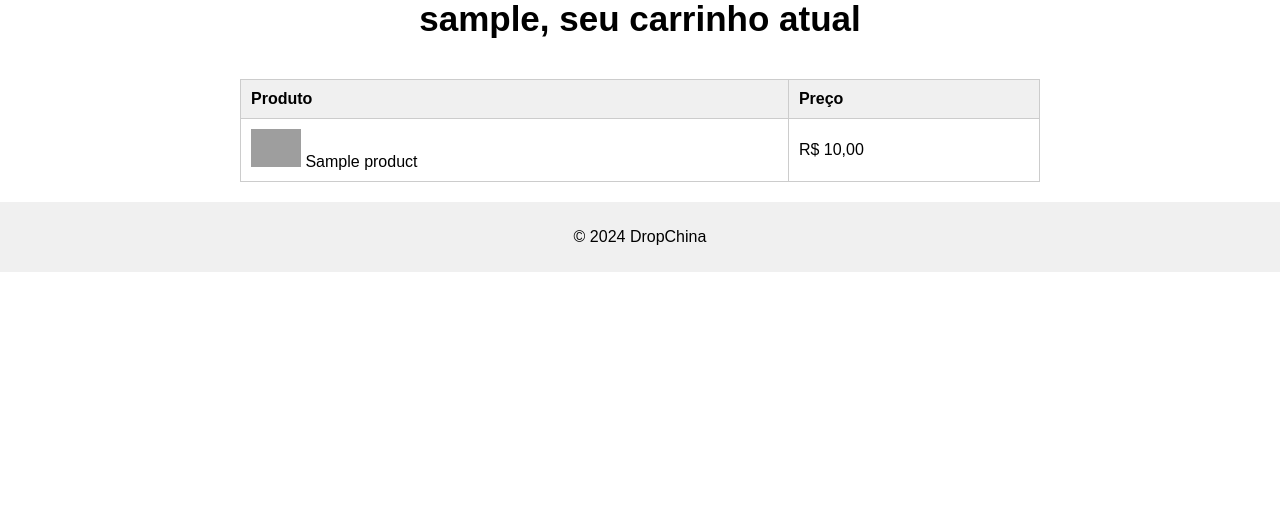
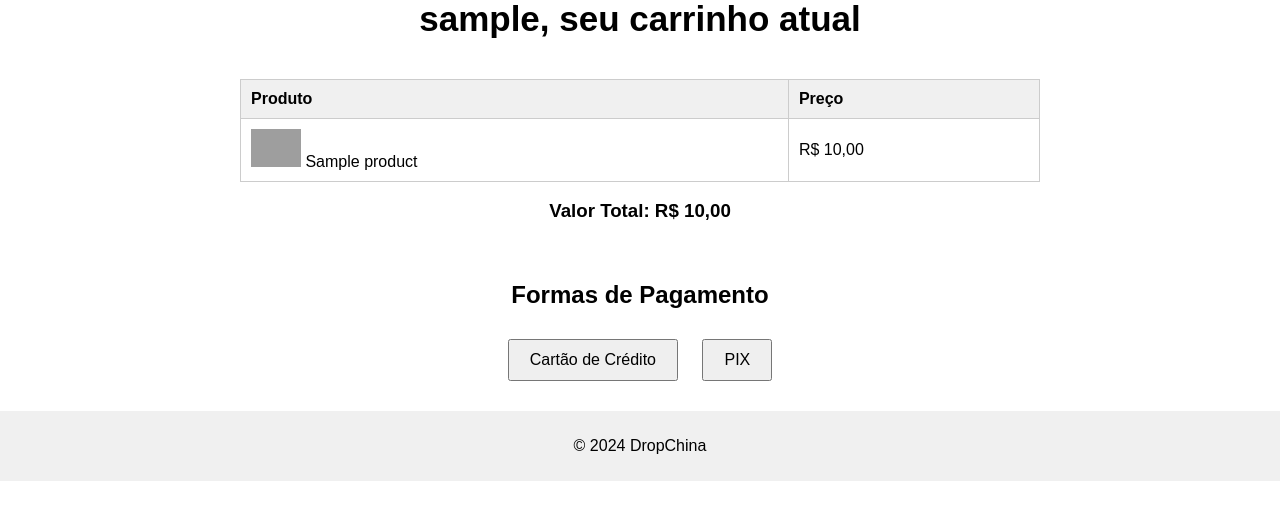
Before and after one commit to accuLucca/AdminProjeto, a PHP site: page /paginas/carrinho.php in a window 1280 px wide. Shown: the part 232-752 px from the top of the page. Run offline with PHP 8.4, Linux system fonts and the light colour scheme; the visitor is signed in with stand-in values (Sample User, id 1); tables that the repository leaves empty or names only in its code hold one stand-in row (values such as "Sample post"); grey boxes are pictures that could not be loaded.

Commit message:
finalizar Compra
isso msm

```diff
--- a/css/paginaCarrinho.css
+++ b/css/paginaCarrinho.css
@@ -36,3 +36,59 @@ table img {
     max-width: 50px;
     height: auto;
 }
+
+/* Estilos para finalizar compra */
+
+.pagamento {
+    text-align: center;
+    margin-top: 20px;
+}
+
+.pagamento button {
+    margin: 10px;
+    padding: 10px 20px;
+    font-size: 16px;
+    cursor: pointer;
+}
+
+#modalPagamento {
+    display: none;
+    position: fixed;
+    z-index: 1;
+    left: 0;
+    top: 0;
+    width: 100%;
+    height: 100%;
+    overflow: auto;
+    background-color: rgba(0,0,0,0.4);
+}
+
+#modalPagamento .modal-content {
+    background-color: #fefefe;
+    margin: 10% auto;
+    padding: 20px;
+    border: 1px solid #888;
+    width: 80%;
+    max-width: 500px;
+    box-shadow: 0 5px 15px rgba(0,0,0,0.3);
+    border-radius: 10px;
+    text-align: center;
+}
+
+#modalPagamento .close {
+    color: #aaa;
+    float: right;
+    font-size: 28px;
+    font-weight: bold;
+}
+
+#modalPagamento .close:hover,
+#modalPagamento .close:focus {
+    color: black;
+    text-decoration: none;
+    cursor: pointer;
+}
+
+#conteudoPagamento {
+    margin-top: 20px;
+}
--- /dev/null
+++ b/js/finalizarCompra.js
@@ -0,0 +1,54 @@
+function finalizarCompra(metodo) {
+    const modal = document.getElementById("modalPagamento");
+    const conteudoPagamento = document.getElementById("conteudoPagamento");
+
+    if (metodo === 'cartao') {
+        conteudoPagamento.innerHTML = `
+            <h2>Pagamento com Cartão de Crédito</h2>
+            <form id="formCartao">
+                <label for="numCartao">Número do Cartão:</label>
+                <input type="text" id="numCartao" name="numCartao" required>
+                <label for="nomeCartao">Nome no Cartão:</label>
+                <input type="text" id="nomeCartao" name="nomeCartao" required>
+                <label for="validadeCartao">Validade:</label>
+                <input type="text" id="validadeCartao" name="validadeCartao" required>
+                <label for="cvvCartao">CVV:</label>
+                <input type="text" id="cvvCartao" name="cvvCartao" required>
+                <button type="submit">Pagar</button>
+            </form>
+        `;
+    } else if (metodo === 'pix') {
+        const qrCodeData = '00020126360014BR.GOV.BCB.PIX0114+5511999999995204000053039865406100.005802BR5925Recebedor Teste6009SAO PAULO62070503***6304B14F'; // QR code de exemplo
+        conteudoPagamento.innerHTML = `
+            <h2>Pagamento com PIX</h2>
+            <img src="https://api.qrserver.com/v1/create-qr-code/?data=${encodeURIComponent(qrCodeData)}&size=200x200" alt="QR Code PIX">
+            <p>Escaneie o código QR acima com seu aplicativo de banco para realizar o pagamento.</p>
+            <button onclick="confirmarPagamento()">Confirmar Pagamento</button>
+        `;
+    }
+
+    modal.style.display = "block";
+    const closeBtn = modal.querySelector(".close");
+    closeBtn.onclick = () => {
+        modal.style.display = "none";
+    };
+    window.onclick = (event) => {
+        if (event.target == modal) {
+            modal.style.display = "none";
+        }
+    };
+}
+
+function confirmarPagamento() {
+    // Simulando a remoção dos itens do carrinho
+    fetch('../php/removerItensCarrinho.php', { method: 'POST' })
+        .then(response => response.json())
+        .then(data => {
+            if (data.success) {
+                alert('Pagamento realizado com sucesso! Itens removidos do carrinho.');
+                window.location.href = 'carrinho.php'; // Redireciona para a página do carrinho
+            } else {
+                alert('Ocorreu um erro ao processar o pagamento.');
+            }
+        });
+}
--- a/paginas/carrinho.php
+++ b/paginas/carrinho.php
@@ -78,6 +78,7 @@ $logged_in = isset($_SESSION['user_id']);
                     $stmt->bind_param("i", $user_id);
                     $stmt->execute();
                     $result = $stmt->get_result();
+                    $total = 0;
                     ?>
                     <h1><?php echo htmlspecialchars($_SESSION['username']); ?>, seu carrinho atual</h1>
 
@@ -98,9 +99,26 @@ $logged_in = isset($_SESSION['user_id']);
                                         </td>
                                         <td>R$ <?php echo number_format($row['product_price'], 2, ',', '.'); ?></td>
                                     </tr>
+                                    <?php $total += $row['product_price']; ?>
                                 <?php endwhile; ?>
                             </tbody>
                         </table>
+                        <h3>Valor Total: R$ <?php echo number_format($total, 2, ',', '.'); ?></h3>
+
+                        <div class="pagamento">
+                            <h2>Formas de Pagamento</h2>
+                            <button id="pagamento-cartao" onclick="finalizarCompra('cartao')">Cartão de Crédito</button>
+                            <button id="pagamento-pix" onclick="finalizarCompra('pix')">PIX</button>
+                        </div>
+
+                        <!-- Modal para pagamento -->
+                        <div id="modalPagamento" class="modal">
+                            <div class="modal-content">
+                                <span class="close">&times;</span>
+                                <div id="conteudoPagamento"></div>
+                            </div>
+                        </div>
+
                     <?php else: ?>
                         <p>Seu carrinho está vazio.</p>
                     <?php endif; ?>
@@ -118,5 +136,6 @@ $logged_in = isset($_SESSION['user_id']);
     </footer>
 
     <script src="../js/scripts.js"></script>
+    <script src="../js/finalizarCompra.js"></script>
 </body>
 </html>
```
Also changed, not shown: php/finalizarCompra.php (deleted, +0 -28 lines), php/removerItensCarrinho.php (added, +23 -0 lines).
